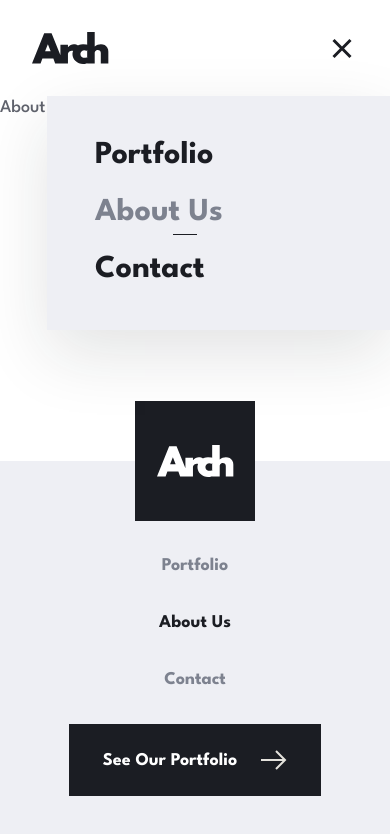
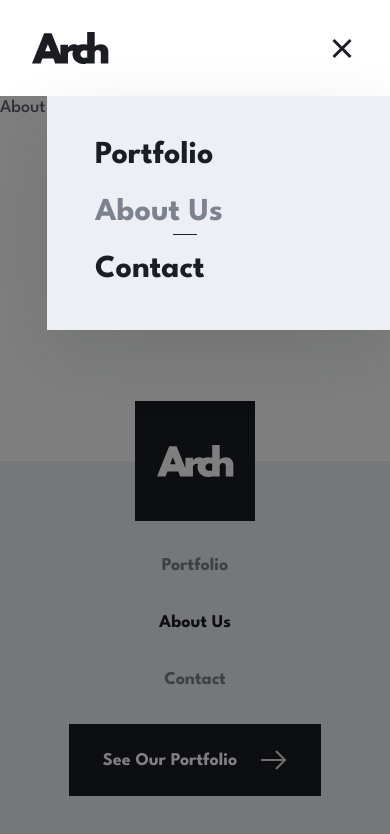
Before and after one commit to DeraTheOz/arch-studio-website, a Next.js app: page /about in a window 390 px wide. Both pictures are taken after a click on the button "Open navigation menu". Shown: the top 834 px of the page. Built offline with nearby package versions, Linux system fonts and the light colour scheme.

Commit message:
feat: add mobile navigation overlay and adjust z-index for NavLinks component

```diff
--- a/app/components/ui/Header.tsx
+++ b/app/components/ui/Header.tsx
@@ -41,6 +41,15 @@ export default function Header() {
           setIsOpen={setIsOpen}
         />
       </div>
+
+      {/* Overlay for mobile nav backdrop */}
+      {isOpen && (
+        <div
+          className="fixed inset-0 top-24 z-20 bg-black/50 transition-all visible translate-y-0 opacity-100 md:opacity-0 md:invisible md:pointer-events-none"
+          onClick={() => setIsOpen(false)}
+          aria-hidden="true"
+        />
+      )}
     </header>
   );
 }
--- a/app/components/ui/NavLinks.tsx
+++ b/app/components/ui/NavLinks.tsx
@@ -52,7 +52,7 @@ export default function NavLinks({
   return (
     <nav
       id="primary-navigation"
-      className={`absolute top-24 right-0 w-[calc(100%-2rem)] max-w-85.75 bg-arch-very-light-grey py-10 pl-12 shadow-nav transition-all md:static md:block md:w-auto md:max-w-none md:bg-transparent md:p-0 md:shadow-none md:transition-colors ${
+      className={`absolute top-24 right-0 z-25 w-[calc(100%-2rem)] max-w-85.75 bg-arch-very-light-grey py-10 pl-12 shadow-nav transition-all md:static md:block md:w-auto md:max-w-none md:bg-transparent md:p-0 md:shadow-none md:transition-colors ${
         isOpen
           ? "visible translate-y-0 opacity-100"
           : "invisible translate-y-10 opacity-0 pointer-events-none md:visible md:translate-y-0 md:opacity-100 md:pointer-events-auto"
```
